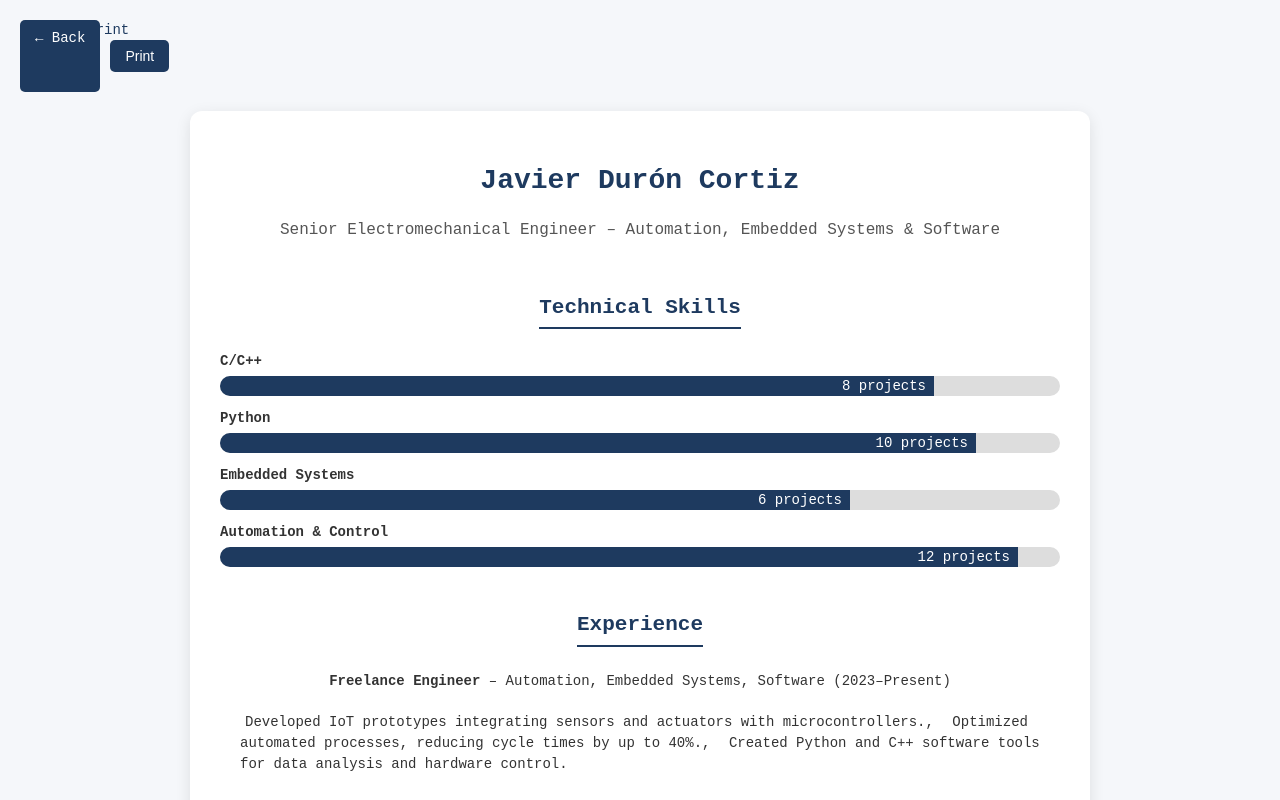
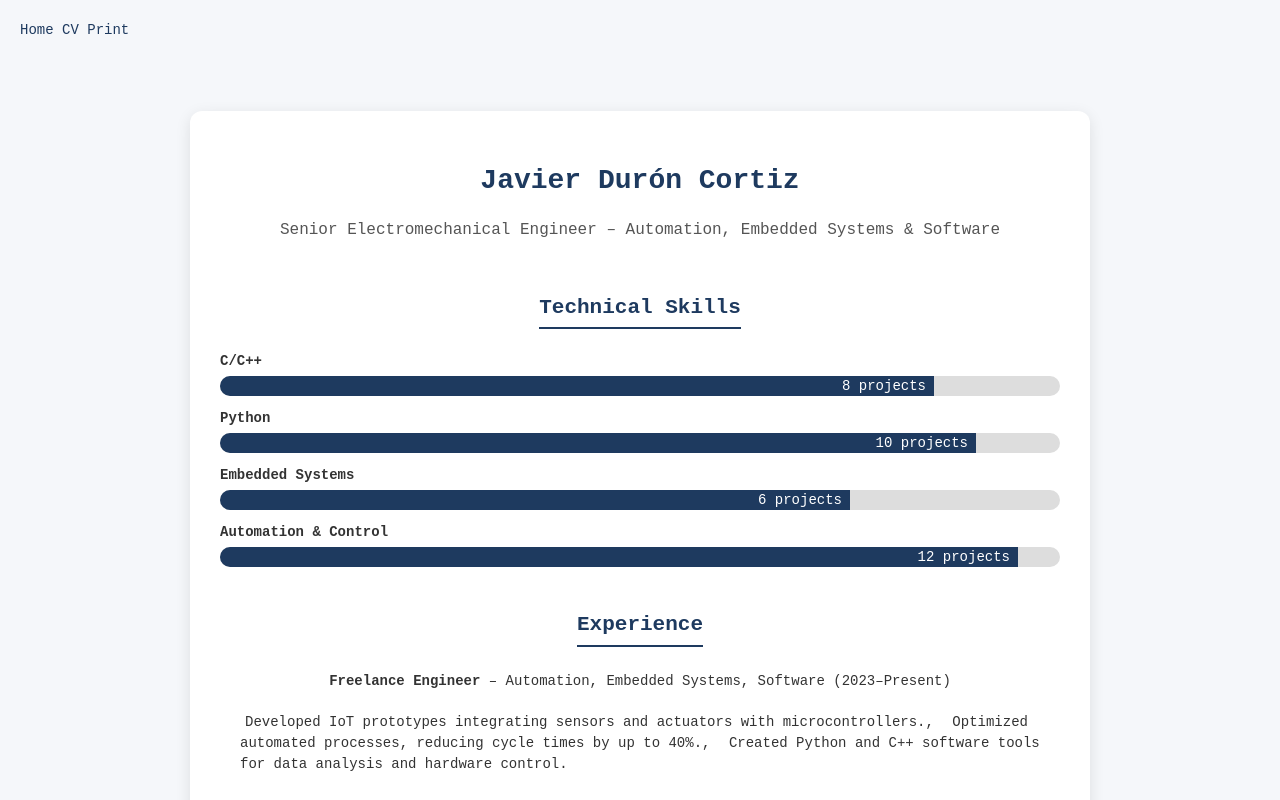
Before and after one commit to Jduroncortiz/jduroncortiz.github.io, a plain HTML site: page cv.html in a window 1280 px wide. Shown: the top 800 px of the page. Drawn offline with Linux system fonts and the light colour scheme.

Commit message:
Update cv.html

```diff
--- a/cv.html
+++ b/cv.html
@@ -15,12 +15,6 @@
     <a href="#" onclick="window.print()">Print</a>
   </div>
 </div>
-
-  <!-- Back & Print Buttons -->
-  <div class="top-buttons">
-    <a href="index.html" class="back-btn">← Back</a>
-    <button class="print-btn" onclick="window.print()">Print</button>
-  </div>
 
   <!-- CV Content -->
   <div class="container cv-container">
```
